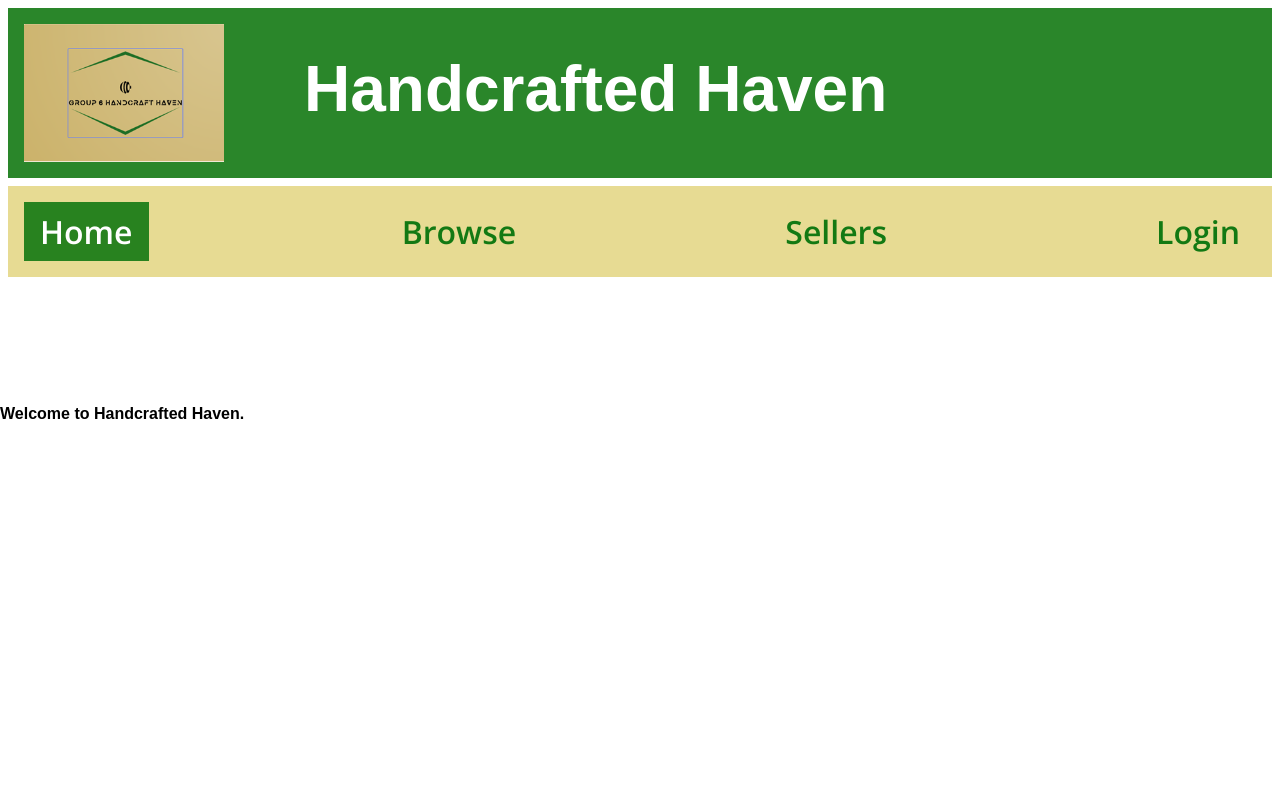
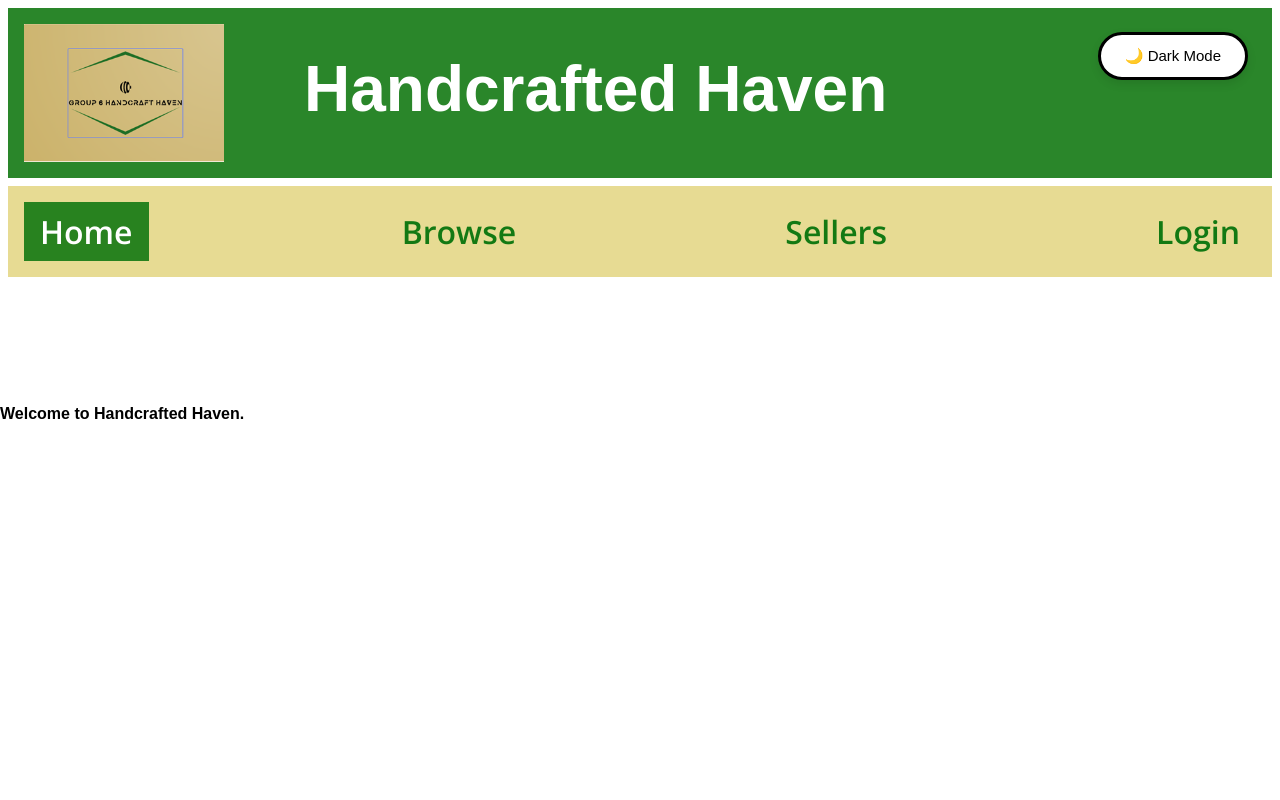
Before and after one commit to morganmallen/WDD-430-Group-6-Project, a Next.js app: page / in a window 1280 px wide. Shown: the top 800 px of the page. Built offline with nearby package versions, Linux system fonts and the light colour scheme; a web font is replaced by a local one.

Commit message:
added light and dark modes to website

```diff
--- /dev/null
+++ b/app/components/ThemeToggle.js
@@ -0,0 +1,45 @@
+'use client';
+
+import { useEffect, useState } from 'react';
+
+export default function ThemeToggle() {
+  const [isDark, setIsDark] = useState(false);
+
+  useEffect(() => {
+    // Load saved theme on mount
+    const saved = localStorage.getItem('theme');
+    if (saved === 'dark') {
+      document.documentElement.classList.add('dark');
+      setIsDark(true);
+    }
+  }, []);
+
+  const toggleTheme = () => {
+    const root = document.documentElement;
+    if (isDark) {
+      root.classList.remove('dark');
+      localStorage.setItem('theme', 'light');
+    } else {
+      root.classList.add('dark');
+      localStorage.setItem('theme', 'dark');
+    }
+    setIsDark(!isDark);
+  };
+
+  return (
+    <button onClick={toggleTheme} style={{
+    position: 'fixed',
+    right: '2rem',
+    top: '2rem',
+    padding: '0.75rem 1.5rem',
+    borderRadius: '9999px',
+    backgroundColor: 'white',
+    fontSize: '15px',
+    color: 'black',
+    border: 'solid',
+    cursor: 'pointer',
+    boxShadow: '0 4px 10px rgba(0,0,0,0.1)'}}>
+    {isDark ? '☀️ Light Mode' : '🌙 Dark Mode'}
+    </button>
+  );
+}
--- a/app/components/header.tsx
+++ b/app/components/header.tsx
@@ -2,6 +2,7 @@
 import Link from 'next/link';
 import { useState } from 'react';
 import { usePathname } from 'next/navigation';
+import ThemeToggle from './ThemeToggle';
 
 export default function Header() {
   const [isMenuOpen, setIsMenuOpen] = useState(false);
@@ -14,6 +15,9 @@ export default function Header() {
       <header className="header">
         <img src="/logo.png" alt="Handcrafted Haven Logo" className="logo" />
         <h1>Handcrafted Haven</h1>
+        <div>
+          <ThemeToggle />
+        </div>
       </header>
       <nav id="animateme" aria-label="Main navigation">
         <button
--- a/app/globals.css
+++ b/app/globals.css
@@ -202,6 +202,23 @@ h1 {
   color: var(--neutral);
 }
 
+/* light/dark themes */
+:root {
+  --bg-color: #ffffff;
+  --text-color: #000000;
+}
+
+.dark {
+  --bg-color: #121212;
+  --text-color: #ffffff;
+}
+
+body {
+  background-color: var(--bg-color);
+  color: var(--text-color);
+  transition: background-color 0.3s, color 0.3s;
+}
+
 /* Responsive Design */
 @media (max-width: 768px) {
   main {
--- a/app/page.tsx
+++ b/app/page.tsx
@@ -1,5 +1,4 @@
 import { lusitana } from '../app/ui/fonts';
-
 
 export default function Page() {
   return (
```
